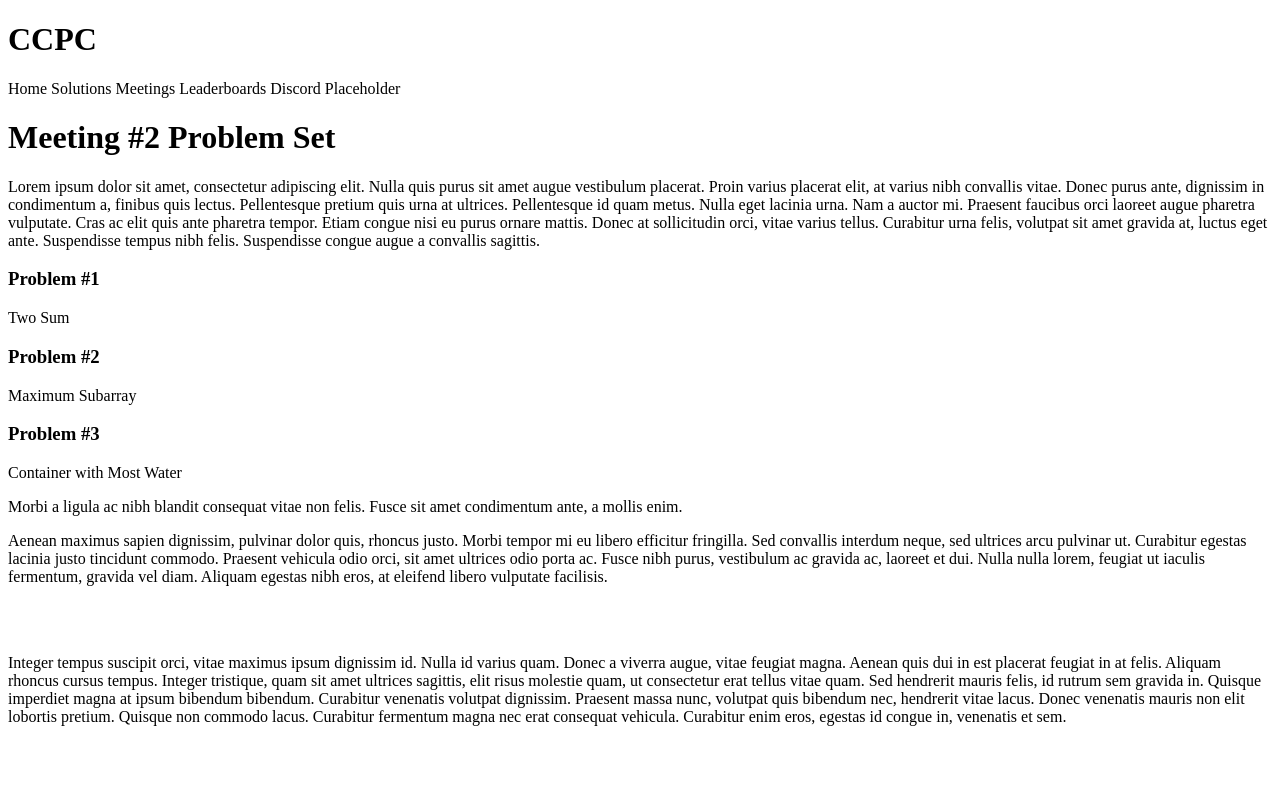
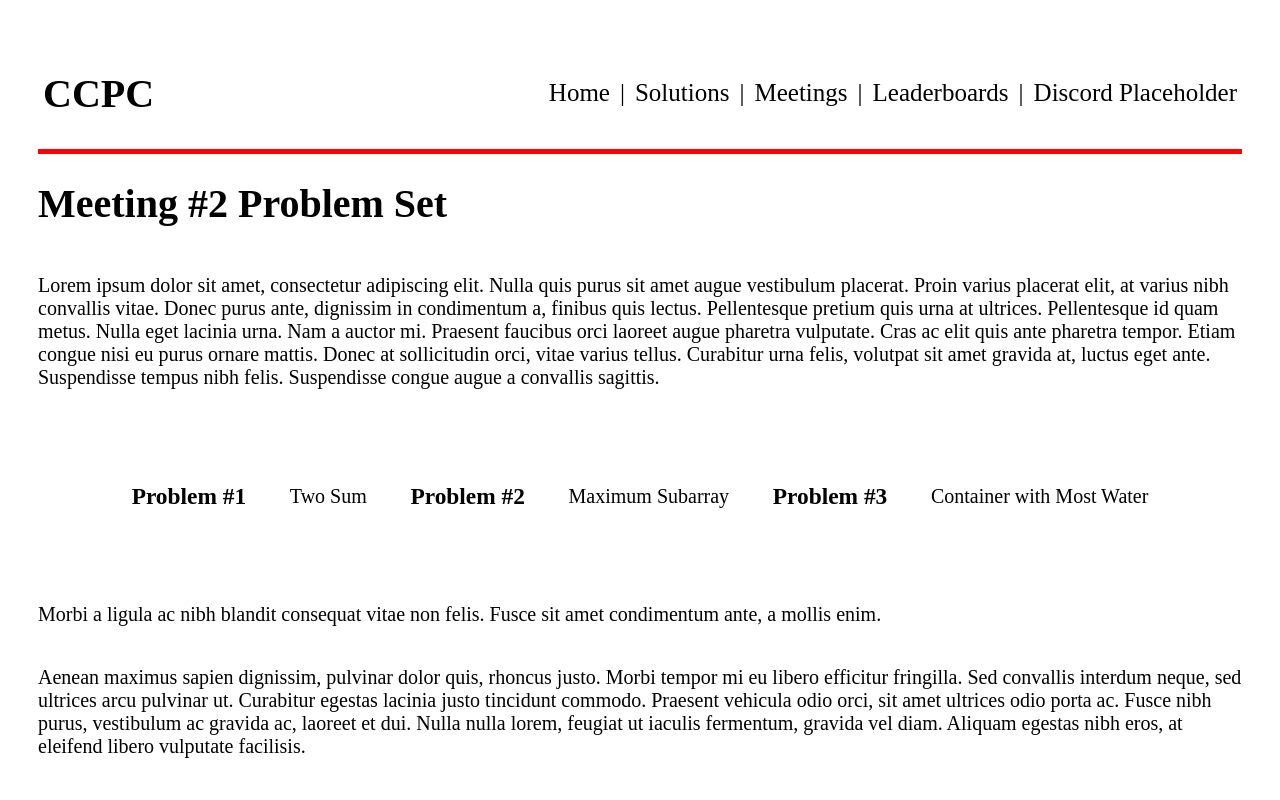
Before and after one commit to Carleton-Competitive-Programming-Club/ccpc.dev, a plain HTML site: page index.html in a window 1280 px wide. Shown: the top 800 px of the page. Drawn offline with Linux system fonts and the light colour scheme.

Commit message:
added styles.css and added some basic styling to the site

```diff
--- a/index.html
+++ b/index.html
@@ -5,26 +5,29 @@
     <meta http-equiv="X-UA-Compatible" content="IE=edge">
     <meta name="viewport" content="width=device-width, initial-scale=1.0">
     <title>CCPC</title>
+    <link rel="stylesheet" href="styles.css">
 </head>
 <body>
     <header>
         <h1>CCPC</h1>
         <nav>
-            <a>Home</a>
-            <a>Solutions</a>
-            <a>Meetings</a>
-            <a>Leaderboards</a>
+            <a>Home</a><span>|</span>
+            <a>Solutions</a><span>|</span>
+            <a>Meetings</a><span>|</span>
+            <a>Leaderboards</a><span>|</span>
             <a>Discord Placeholder</a>
         </nav>
     </header>
     <h1>Meeting #2 Problem Set</h1>
     <p>Lorem ipsum dolor sit amet, consectetur adipiscing elit. Nulla quis purus sit amet augue vestibulum placerat. Proin varius placerat elit, at varius nibh convallis vitae. Donec purus ante, dignissim in condimentum a, finibus quis lectus. Pellentesque pretium quis urna at ultrices. Pellentesque id quam metus. Nulla eget lacinia urna. Nam a auctor mi. Praesent faucibus orci laoreet augue pharetra vulputate. Cras ac elit quis ante pharetra tempor. Etiam congue nisi eu purus ornare mattis. Donec at sollicitudin orci, vitae varius tellus. Curabitur urna felis, volutpat sit amet gravida at, luctus eget ante. Suspendisse tempus nibh felis. Suspendisse congue augue a convallis sagittis.</p>
+    <div class="container">
         <h3>Problem #1</h3>
         <div>Two Sum</div>
         <h3>Problem #2</h3>
         <div>Maximum Subarray</div>
         <h3>Problem #3</h3>
         <div>Container with Most Water</div>
+    </div>
     <p>Morbi a ligula ac nibh blandit consequat vitae non felis. Fusce sit amet condimentum ante, a mollis enim. </p>
     <p>Aenean maximus sapien dignissim, pulvinar dolor quis, rhoncus justo. Morbi tempor mi eu libero efficitur fringilla. Sed convallis interdum neque, sed ultrices arcu pulvinar ut. Curabitur egestas lacinia justo tincidunt commodo. Praesent vehicula odio orci, sit amet ultrices odio porta ac. Fusce nibh purus, vestibulum ac gravida ac, laoreet et dui. Nulla nulla lorem, feugiat ut iaculis fermentum, gravida vel diam. Aliquam egestas nibh eros, at eleifend libero vulputate facilisis.</p>
     <br><br>
--- /dev/null
+++ b/styles.css
@@ -0,0 +1,27 @@
+body {
+    display: flex;
+    flex-direction: column;
+    padding: 30px;
+    font-size: 20px;
+}
+
+header {
+    display: flex;
+    justify-content: space-between;
+    align-items: center;
+    padding: 5px;
+    border-bottom: 5px solid red;
+}
+
+nav {
+    display: flex;
+    gap: 10px;
+    font-size: 25px;
+}
+
+.container {
+    display: flex;
+    margin: 50px;
+    justify-content: space-evenly;
+    align-items: center;
+}
```
Lines whose indentation alone changed are shown as unchanged.
